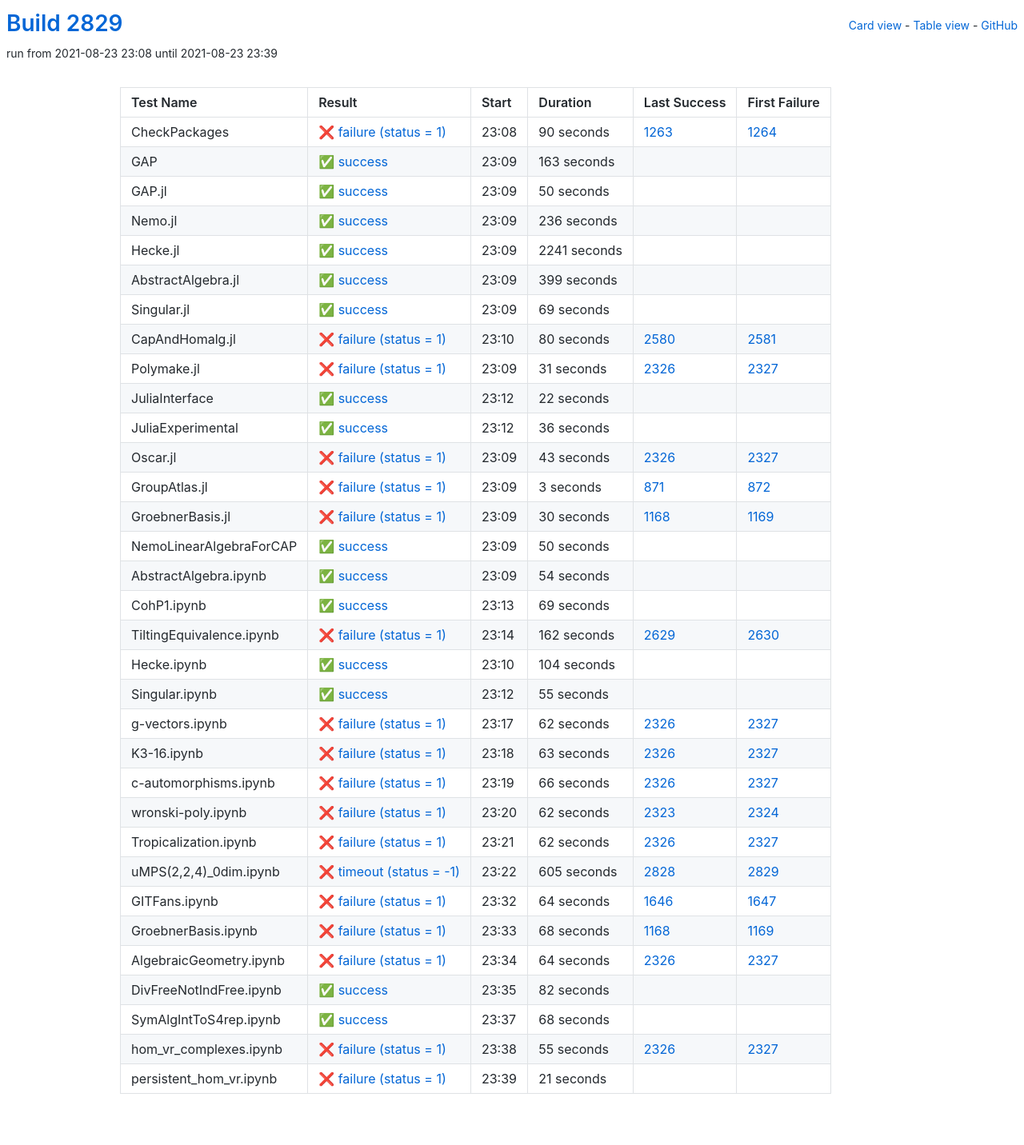
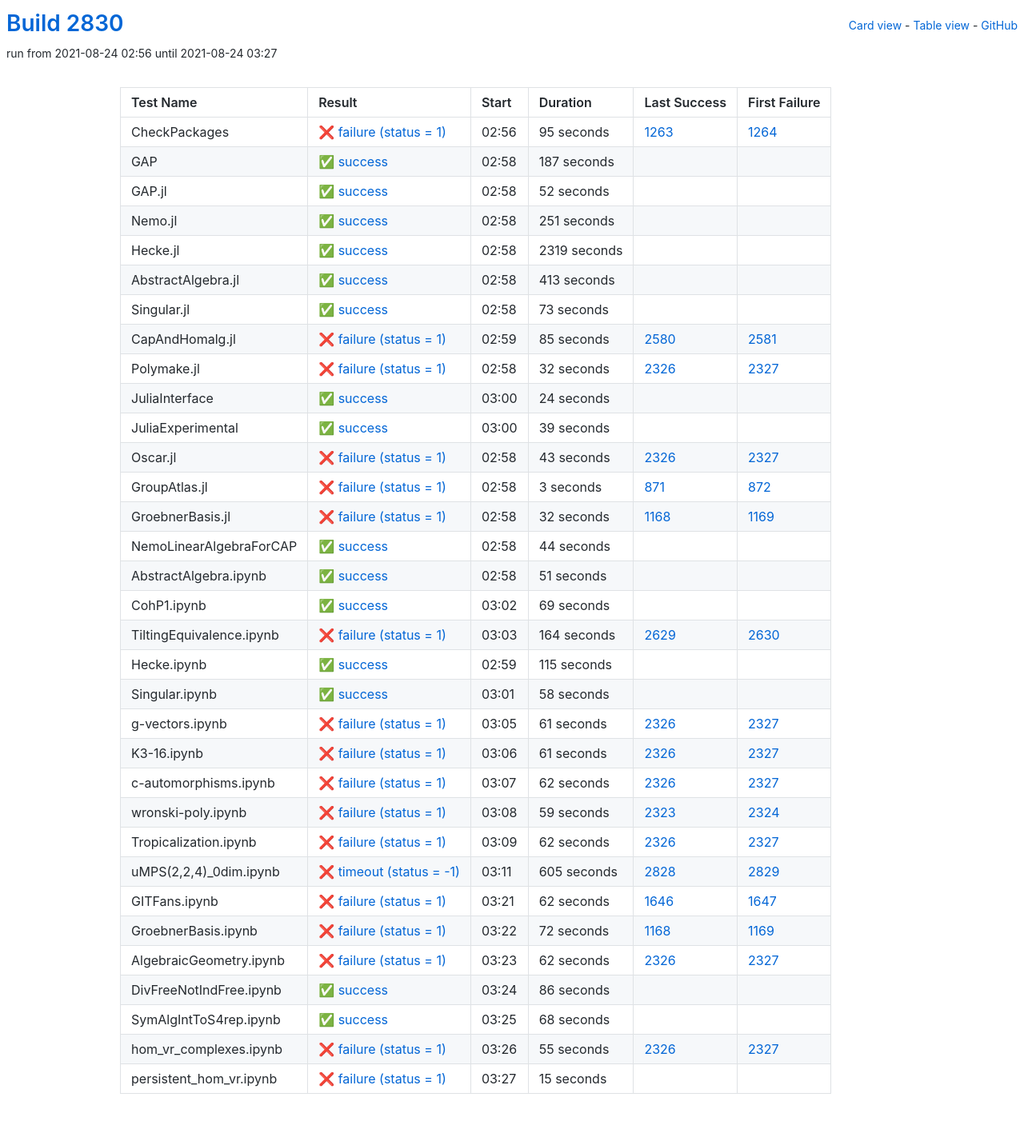
Before and after one commit to oscar-system/oscar-ci-status-stable, a Jekyll site: the page built from table.html, in a window 1280 px wide. Shown: the whole page at 80% size. Built offline with Jekyll 4.4.1, drawn with Linux system fonts in a browser that asks for light colours.

Commit message:
Build #2830

```diff
--- a/_data/ci.yml
+++ b/_data/ci.yml
@@ -1,6 +1,6 @@
 ---
-build: 2829
-build_url: https://oscarci.mathematik.uni-kl.de/job/oscar-stable/2829/
+build: 2830
+build_url: https://oscarci.mathematik.uni-kl.de/job/oscar-stable/2830/
 job: oscar-stable
 organization: oscar-system
 repo: oscar-ci-status-stable
@@ -8,140 +8,140 @@ repourl: https://github.com/oscar-system/oscar-ci-status-stable
 tests:
 - name: CheckPackages
   id: checkpackages
-  log: https://oscarci.mathematik.uni-kl.de/job/oscar-stable/2829/artifact/logs/build-2829/CheckPackages.log
-  start: 2021-08-23 23:08
+  log: https://oscarci.mathematik.uni-kl.de/job/oscar-stable/2830/artifact/logs/build-2830/CheckPackages.log
+  start: 2021-08-24 02:56
   success: false
   exitcode: 1
   status: failure
-  duration: 90
+  duration: 95
   last_success: 1263
   last_success_url: https://oscarci.mathematik.uni-kl.de/job/oscar-stable/1263/
   first_failure: 1264
   first_failure_url: https://oscarci.mathematik.uni-kl.de/job/oscar-stable/1264/
 - name: GAP
   id: gap
-  log: https://oscarci.mathematik.uni-kl.de/job/oscar-stable/2829/artifact/logs/build-2829/GAP.log
-  start: 2021-08-23 23:09
+  log: https://oscarci.mathematik.uni-kl.de/job/oscar-stable/2830/artifact/logs/build-2830/GAP.log
+  start: 2021-08-24 02:58
   success: true
   exitcode: 0
   status: success
-  duration: 163
+  duration: 187
   last_success: false
   last_success_url:
   first_failure: false
   first_failure_url:
 - name: GAP.jl
   id: gap-jl
-  log: https://oscarci.mathematik.uni-kl.de/job/oscar-stable/2829/artifact/logs/build-2829/GAP.jl.log
-  start: 2021-08-23 23:09
+  log: https://oscarci.mathematik.uni-kl.de/job/oscar-stable/2830/artifact/logs/build-2830/GAP.jl.log
+  start: 2021-08-24 02:58
   success: true
   exitcode: 0
   status: success
-  duration: 50
+  duration: 52
   last_success: false
   last_success_url:
   first_failure: false
   first_failure_url:
 - name: Nemo.jl
   id: nemo-jl
-  log: https://oscarci.mathematik.uni-kl.de/job/oscar-stable/2829/artifact/logs/build-2829/Nemo.jl.log
-  start: 2021-08-23 23:09
+  log: https://oscarci.mathematik.uni-kl.de/job/oscar-stable/2830/artifact/logs/build-2830/Nemo.jl.log
+  start: 2021-08-24 02:58
   success: true
   exitcode: 0
   status: success
-  duration: 236
+  duration: 251
   last_success: false
   last_success_url:
   first_failure: false
   first_failure_url:
 - name: Hecke.jl
   id: hecke-jl
-  log: https://oscarci.mathematik.uni-kl.de/job/oscar-stable/2829/artifact/logs/build-2829/Hecke.jl.log
-  start: 2021-08-23 23:09
+  log: https://oscarci.mathematik.uni-kl.de/job/oscar-stable/2830/artifact/logs/build-2830/Hecke.jl.log
+  start: 2021-08-24 02:58
   success: true
   exitcode: 0
   status: success
-  duration: 2241
+  duration: 2319
   last_success: false
   last_success_url:
   first_failure: false
   first_failure_url:
 - name: AbstractAlgebra.jl
   id: abstractalgebra-jl
-  log: https://oscarci.mathematik.uni-kl.de/job/oscar-stable/2829/artifact/logs/build-2829/AbstractAlgebra.jl.log
-  start: 2021-08-23 23:09
+  log: https://oscarci.mathematik.uni-kl.de/job/oscar-stable/2830/artifact/logs/build-2830/AbstractAlgebra.jl.log
+  start: 2021-08-24 02:58
   success: true
   exitcode: 0
   status: success
-  duration: 399
+  duration: 413
   last_success: false
   last_success_url:
   first_failure: false
   first_failure_url:
 - name: Singular.jl
   id: singular-jl
-  log: https://oscarci.mathematik.uni-kl.de/job/oscar-stable/2829/artifact/logs/build-2829/Singular.jl.log
-  start: 2021-08-23 23:09
+  log: https://oscarci.mathematik.uni-kl.de/job/oscar-stable/2830/artifact/logs/build-2830/Singular.jl.log
+  start: 2021-08-24 02:58
   success: true
   exitcode: 0
   status: success
-  duration: 69
+  duration: 73
   last_success: false
   last_success_url:
   first_failure: false
   first_failure_url:
 - name: CapAndHomalg.jl
   id: capandhomalg-jl
-  log: https://oscarci.mathematik.uni-kl.de/job/oscar-stable/2829/artifact/logs/build-2829/CapAndHomalg.jl.log
-  start: 2021-08-23 23:10
+  log: https://oscarci.mathematik.uni-kl.de/job/oscar-stable/2830/artifact/logs/build-2830/CapAndHomalg.jl.log
+  start: 2021-08-24 02:59
   success: false
   exitcode: 1
   status: failure
-  duration: 80
+  duration: 85
   last_success: 2580
   last_success_url: https://oscarci.mathematik.uni-kl.de/job/oscar-stable/2580/
   first_failure: 2581
   first_failure_url: https://oscarci.mathematik.uni-kl.de/job/oscar-stable/2581/
 - name: Polymake.jl
   id: polymake-jl
-  log: https://oscarci.mathematik.uni-kl.de/job/oscar-stable/2829/artifact/logs/build-2829/Polymake.jl.log
-  start: 2021-08-23 23:09
+  log: https://oscarci.mathematik.uni-kl.de/job/oscar-stable/2830/artifact/logs/build-2830/Polymake.jl.log
+  start: 2021-08-24 02:58
   success: false
   exitcode: 1
   status: failure
-  duration: 31
+  duration: 32
   last_success: 2326
   last_success_url: https://oscarci.mathematik.uni-kl.de/job/oscar-stable/2326/
   first_failure: 2327
   first_failure_url: https://oscarci.mathematik.uni-kl.de/job/oscar-stable/2327/
 - name: JuliaInterface
   id: juliainterface
-  log: https://oscarci.mathematik.uni-kl.de/job/oscar-stable/2829/artifact/logs/build-2829/JuliaInterface.log
-  start: 2021-08-23 23:12
+  log: https://oscarci.mathematik.uni-kl.de/job/oscar-stable/2830/artifact/logs/build-2830/JuliaInterface.log
+  start: 2021-08-24 03:00
   success: true
   exitcode: 0
   status: success
-  duration: 22
+  duration: 24
   last_success: false
   last_success_url:
   first_failure: false
   first_failure_url:
 - name: JuliaExperimental
   id: juliaexperimental
-  log: https://oscarci.mathematik.uni-kl.de/job/oscar-stable/2829/artifact/logs/build-2829/JuliaExperimental.log
-  start: 2021-08-23 23:12
+  log: https://oscarci.mathematik.uni-kl.de/job/oscar-stable/2830/artifact/logs/build-2830/JuliaExperimental.log
+  start: 2021-08-24 03:00
   success: true
   exitcode: 0
   status: success
-  duration: 36
+  duration: 39
   last_success: false
   last_success_url:
   first_failure: false
   first_failure_url:
 - name: Oscar.jl
   id: oscar-jl
-  log: https://oscarci.mathematik.uni-kl.de/job/oscar-stable/2829/artifact/logs/build-2829/Oscar.jl.log
-  start: 2021-08-23 23:09
+  log: https://oscarci.mathematik.uni-kl.de/job/oscar-stable/2830/artifact/logs/build-2830/Oscar.jl.log
+  start: 2021-08-24 02:58
   success: false
   exitcode: 1
   status: failure
@@ -152,8 +152,8 @@ tests:
   first_failure_url: https://oscarci.mathematik.uni-kl.de/job/oscar-stable/2327/
 - name: GroupAtlas.jl
   id: groupatlas-jl
-  log: https://oscarci.mathematik.uni-kl.de/job/oscar-stable/2829/artifact/logs/build-2829/GroupAtlas.jl.log
-  start: 2021-08-23 23:09
+  log: https://oscarci.mathematik.uni-kl.de/job/oscar-stable/2830/artifact/logs/build-2830/GroupAtlas.jl.log
+  start: 2021-08-24 02:58
   success: false
   exitcode: 1
   status: failure
@@ -164,44 +164,44 @@ tests:
   first_failure_url: https://oscarci.mathematik.uni-kl.de/job/oscar-stable/872/
 - name: GroebnerBasis.jl
   id: groebnerbasis-jl
-  log: https://oscarci.mathematik.uni-kl.de/job/oscar-stable/2829/artifact/logs/build-2829/GroebnerBasis.jl.log
-  start: 2021-08-23 23:09
+  log: https://oscarci.mathematik.uni-kl.de/job/oscar-stable/2830/artifact/logs/build-2830/GroebnerBasis.jl.log
+  start: 2021-08-24 02:58
   success: false
   exitcode: 1
   status: failure
-  duration: 30
+  duration: 32
   last_success: 1168
   last_success_url: https://oscarci.mathematik.uni-kl.de/job/oscar-stable/1168/
   first_failure: 1169
   first_failure_url: https://oscarci.mathematik.uni-kl.de/job/oscar-stable/1169/
 - name: NemoLinearAlgebraForCAP
   id: nemolinearalgebraforcap
-  log: https://oscarci.mathematik.uni-kl.de/job/oscar-stable/2829/artifact/logs/build-2829/NemoLinearAlgebraForCAP.log
-  start: 2021-08-23 23:09
+  log: https://oscarci.mathematik.uni-kl.de/job/oscar-stable/2830/artifact/logs/build-2830/NemoLinearAlgebraForCAP.log
+  start: 2021-08-24 02:58
   success: true
   exitcode: 0
   status: success
-  duration: 50
+  duration: 44
   last_success: false
   last_success_url:
   first_failure: false
   first_failure_url:
 - name: AbstractAlgebra.ipynb
   id: abstractalgebra-ipynb
-  log: https://oscarci.mathematik.uni-kl.de/job/oscar-stable/2829/artifact/logs/build-2829/AbstractAlgebra.ipynb.log
-  start: 2021-08-23 23:09
+  log: https://oscarci.mathematik.uni-kl.de/job/oscar-stable/2830/artifact/logs/build-2830/AbstractAlgebra.ipynb.log
+  start: 2021-08-24 02:58
   success: true
   exitcode: 0
   status: success
-  duration: 54
+  duration: 51
   last_success: false
   last_success_url:
   first_failure: false
   first_failure_url:
 - name: CohP1.ipynb
   id: cohp1-ipynb
-  log: https://oscarci.mathematik.uni-kl.de/job/oscar-stable/2829/artifact/logs/build-2829/CohP1.ipynb.log
-  start: 2021-08-23 23:13
+  log: https://oscarci.mathematik.uni-kl.de/job/oscar-stable/2830/artifact/logs/build-2830/CohP1.ipynb.log
+  start: 2021-08-24 03:02
   success: true
   exitcode: 0
   status: success
@@ -212,44 +212,68 @@ tests:
   first_failure_url:
 - name: TiltingEquivalence.ipynb
   id: tiltingequivalence-ipynb
-  log: https://oscarci.mathematik.uni-kl.de/job/oscar-stable/2829/artifact/logs/build-2829/TiltingEquivalence.ipynb.log
-  start: 2021-08-23 23:14
+  log: https://oscarci.mathematik.uni-kl.de/job/oscar-stable/2830/artifact/logs/build-2830/TiltingEquivalence.ipynb.log
+  start: 2021-08-24 03:03
   success: false
   exitcode: 1
   status: failure
-  duration: 162
+  duration: 164
   last_success: 2629
   last_success_url: https://oscarci.mathematik.uni-kl.de/job/oscar-stable/2629/
   first_failure: 2630
   first_failure_url: https://oscarci.mathematik.uni-kl.de/job/oscar-stable/2630/
 - name: Hecke.ipynb
   id: hecke-ipynb
-  log: https://oscarci.mathematik.uni-kl.de/job/oscar-stable/2829/artifact/logs/build-2829/Hecke.ipynb.log
-  start: 2021-08-23 23:10
+  log: https://oscarci.mathematik.uni-kl.de/job/oscar-stable/2830/artifact/logs/build-2830/Hecke.ipynb.log
+  start: 2021-08-24 02:59
   success: true
   exitcode: 0
   status: success
-  duration: 104
+  duration: 115
   last_success: false
   last_success_url:
   first_failure: false
   first_failure_url:
 - name: Singular.ipynb
   id: singular-ipynb
-  log: https://oscarci.mathematik.uni-kl.de/job/oscar-stable/2829/artifact/logs/build-2829/Singular.ipynb.log
-  start: 2021-08-23 23:12
+  log: https://oscarci.mathematik.uni-kl.de/job/oscar-stable/2830/artifact/logs/build-2830/Singular.ipynb.log
+  start: 2021-08-24 03:01
   success: true
   exitcode: 0
   status: success
-  duration: 55
+  duration: 58
   last_success: false
   last_success_url:
   first_failure: false
   first_failure_url:
 - name: g-vectors.ipynb
   id: g-vectors-ipynb
-  log: https://oscarci.mathematik.uni-kl.de/job/oscar-stable/2829/artifact/logs/build-2829/g-vectors.ipynb.log
-  start: 2021-08-23 23:17
+  log: https://oscarci.mathematik.uni-kl.de/job/oscar-stable/2830/artifact/logs/build-2830/g-vectors.ipynb.log
+  start: 2021-08-24 03:05
+  success: false
+  exitcode: 1
+  status: failure
+  duration: 61
+  last_success: 2326
+  last_success_url: https://oscarci.mathematik.uni-kl.de/job/oscar-stable/2326/
+  first_failure: 2327
+  first_failure_url: https://oscarci.mathematik.uni-kl.de/job/oscar-stable/2327/
+- name: K3-16.ipynb
+  id: k3-16-ipynb
+  log: https://oscarci.mathematik.uni-kl.de/job/oscar-stable/2830/artifact/logs/build-2830/K3-16.ipynb.log
+  start: 2021-08-24 03:06
+  success: false
+  exitcode: 1
+  status: failure
+  duration: 61
+  last_success: 2326
+  last_success_url: https://oscarci.mathematik.uni-kl.de/job/oscar-stable/2326/
+  first_failure: 2327
+  first_failure_url: https://oscarci.mathematik.uni-kl.de/job/oscar-stable/2327/
+- name: c-automorphisms.ipynb
+  id: c-automorphisms-ipynb
+  log: https://oscarci.mathematik.uni-kl.de/job/oscar-stable/2830/artifact/logs/build-2830/c-automorphisms.ipynb.log
+  start: 2021-08-24 03:07
   success: false
   exitcode: 1
   status: failure
@@ -258,46 +282,22 @@ tests:
   last_success_url: https://oscarci.mathematik.uni-kl.de/job/oscar-stable/2326/
   first_failure: 2327
   first_failure_url: https://oscarci.mathematik.uni-kl.de/job/oscar-stable/2327/
-- name: K3-16.ipynb
-  id: k3-16-ipynb
-  log: https://oscarci.mathematik.uni-kl.de/job/oscar-stable/2829/artifact/logs/build-2829/K3-16.ipynb.log
-  start: 2021-08-23 23:18
+- name: wronski-poly.ipynb
+  id: wronski-poly-ipynb
+  log: https://oscarci.mathematik.uni-kl.de/job/oscar-stable/2830/artifact/logs/build-2830/wronski-poly.ipynb.log
+  start: 2021-08-24 03:08
   success: false
   exitcode: 1
   status: failure
-  duration: 63
-  last_success: 2326
-  last_success_url: https://oscarci.mathematik.uni-kl.de/job/oscar-stable/2326/
-  first_failure: 2327
-  first_failure_url: https://oscarci.mathematik.uni-kl.de/job/oscar-stable/2327/
-- name: c-automorphisms.ipynb
-  id: c-automorphisms-ipynb
-  log: https://oscarci.mathematik.uni-kl.de/job/oscar-stable/2829/artifact/logs/build-2829/c-automorphisms.ipynb.log
-  start: 2021-08-23 23:19
-  success: false
-  exitcode: 1
-  status: failure
-  duration: 66
-  last_success: 2326
-  last_success_url: https://oscarci.mathematik.uni-kl.de/job/oscar-stable/2326/
-  first_failure: 2327
-  first_failure_url: https://oscarci.mathematik.uni-kl.de/job/oscar-stable/2327/
-- name: wronski-poly.ipynb
-  id: wronski-poly-ipynb
-  log: https://oscarci.mathematik.uni-kl.de/job/oscar-stable/2829/artifact/logs/build-2829/wronski-poly.ipynb.log
-  start: 2021-08-23 23:20
-  success: false
-  exitcode: 1
-  status: failure
-  duration: 62
+  duration: 59
   last_success: 2323
   last_success_url: https://oscarci.mathematik.uni-kl.de/job/oscar-stable/2323/
   first_failure: 2324
   first_failure_url: https://oscarci.mathematik.uni-kl.de/job/oscar-stable/2324/
 - name: Tropicalization.ipynb
   id: tropicalization-ipynb
-  log: https://oscarci.mathematik.uni-kl.de/job/oscar-stable/2829/artifact/logs/build-2829/Tropicalization.ipynb.log
-  start: 2021-08-23 23:21
+  log: https://oscarci.mathematik.uni-kl.de/job/oscar-stable/2830/artifact/logs/build-2830/Tropicalization.ipynb.log
+  start: 2021-08-24 03:09
   success: false
   exitcode: 1
   status: failure
@@ -308,8 +308,8 @@ tests:
   first_failure_url: https://oscarci.mathematik.uni-kl.de/job/oscar-stable/2327/
 - name: uMPS(2,2,4)_0dim.ipynb
   id: umps-2-2-4-0dim-ipynb
-  log: https://oscarci.mathematik.uni-kl.de/job/oscar-stable/2829/artifact/logs/build-2829/uMPS-2-2-4-_0dim.ipynb.log
-  start: 2021-08-23 23:22
+  log: https://oscarci.mathematik.uni-kl.de/job/oscar-stable/2830/artifact/logs/build-2830/uMPS-2-2-4-_0dim.ipynb.log
+  start: 2021-08-24 03:11
   success: false
   exitcode: -1
   status: timeout
@@ -320,56 +320,56 @@ tests:
   first_failure_url: https://oscarci.mathematik.uni-kl.de/job/oscar-stable/2829/
 - name: GITFans.ipynb
   id: gitfans-ipynb
-  log: https://oscarci.mathematik.uni-kl.de/job/oscar-stable/2829/artifact/logs/build-2829/GITFans.ipynb.log
-  start: 2021-08-23 23:32
+  log: https://oscarci.mathematik.uni-kl.de/job/oscar-stable/2830/artifact/logs/build-2830/GITFans.ipynb.log
+  start: 2021-08-24 03:21
   success: false
   exitcode: 1
   status: failure
-  duration: 64
+  duration: 62
   last_success: 1646
   last_success_url: https://oscarci.mathematik.uni-kl.de/job/oscar-stable/1646/
   first_failure: 1647
   first_failure_url: https://oscarci.mathematik.uni-kl.de/job/oscar-stable/1647/
 - name: GroebnerBasis.ipynb
   id: groebnerbasis-ipynb
-  log: https://oscarci.mathematik.uni-kl.de/job/oscar-stable/2829/artifact/logs/build-2829/GroebnerBasis.ipynb.log
-  start: 2021-08-23 23:33
+  log: https://oscarci.mathematik.uni-kl.de/job/oscar-stable/2830/artifact/logs/build-2830/GroebnerBasis.ipynb.log
+  start: 2021-08-24 03:22
   success: false
   exitcode: 1
   status: failure
-  duration: 68
+  duration: 72
   last_success: 1168
   last_success_url: https://oscarci.mathematik.uni-kl.de/job/oscar-stable/1168/
   first_failure: 1169
   first_failure_url: https://oscarci.mathematik.uni-kl.de/job/oscar-stable/1169/
 - name: AlgebraicGeometry.ipynb
   id: algebraicgeometry-ipynb
-  log: https://oscarci.mathematik.uni-kl.de/job/oscar-stable/2829/artifact/logs/build-2829/AlgebraicGeometry.ipynb.log
-  start: 2021-08-23 23:34
+  log: https://oscarci.mathematik.uni-kl.de/job/oscar-stable/2830/artifact/logs/build-2830/AlgebraicGeometry.ipynb.log
+  start: 2021-08-24 03:23
   success: false
   exitcode: 1
   status: failure
-  duration: 64
+  duration: 62
   last_success: 2326
   last_success_url: https://oscarci.mathematik.uni-kl.de/job/oscar-stable/2326/
   first_failure: 2327
   first_failure_url: https://oscarci.mathematik.uni-kl.de/job/oscar-stable/2327/
 - name: DivFreeNotIndFree.ipynb
   id: divfreenotindfree-ipynb
-  log: https://oscarci.mathematik.uni-kl.de/job/oscar-stable/2829/artifact/logs/build-2829/DivFreeNotIndFree.ipynb.log
-  start: 2021-08-23 23:35
+  log: https://oscarci.mathematik.uni-kl.de/job/oscar-stable/2830/artifact/logs/build-2830/DivFreeNotIndFree.ipynb.log
+  start: 2021-08-24 03:24
   success: true
   exitcode: 0
   status: success
-  duration: 82
+  duration: 86
   last_success: false
   last_success_url:
   first_failure: false
   first_failure_url:
 - name: SymAlgIntToS4rep.ipynb
   id: symalginttos4rep-ipynb
-  log: https://oscarci.mathematik.uni-kl.de/job/oscar-stable/2829/artifact/logs/build-2829/SymAlgIntToS4rep.ipynb.log
-  start: 2021-08-23 23:37
+  log: https://oscarci.mathematik.uni-kl.de/job/oscar-stable/2830/artifact/logs/build-2830/SymAlgIntToS4rep.ipynb.log
+  start: 2021-08-24 03:25
   success: true
   exitcode: 0
   status: success
@@ -380,8 +380,8 @@ tests:
   first_failure_url:
 - name: hom_vr_complexes.ipynb
   id: hom-vr-complexes-ipynb
-  log: https://oscarci.mathematik.uni-kl.de/job/oscar-stable/2829/artifact/logs/build-2829/hom_vr_complexes.ipynb.log
-  start: 2021-08-23 23:38
+  log: https://oscarci.mathematik.uni-kl.de/job/oscar-stable/2830/artifact/logs/build-2830/hom_vr_complexes.ipynb.log
+  start: 2021-08-24 03:26
   success: false
   exitcode: 1
   status: failure
@@ -392,12 +392,12 @@ tests:
   first_failure_url: https://oscarci.mathematik.uni-kl.de/job/oscar-stable/2327/
 - name: persistent_hom_vr.ipynb
   id: persistent-hom-vr-ipynb
-  log: https://oscarci.mathematik.uni-kl.de/job/oscar-stable/2829/artifact/logs/build-2829/persistent_hom_vr.ipynb.log
-  start: 2021-08-23 23:39
+  log: https://oscarci.mathematik.uni-kl.de/job/oscar-stable/2830/artifact/logs/build-2830/persistent_hom_vr.ipynb.log
+  start: 2021-08-24 03:27
   success: false
   exitcode: 1
   status: failure
-  duration: 21
+  duration: 15
   last_success: false
   last_success_url:
   first_failure: false
```
Also changed, not shown: README.md.
